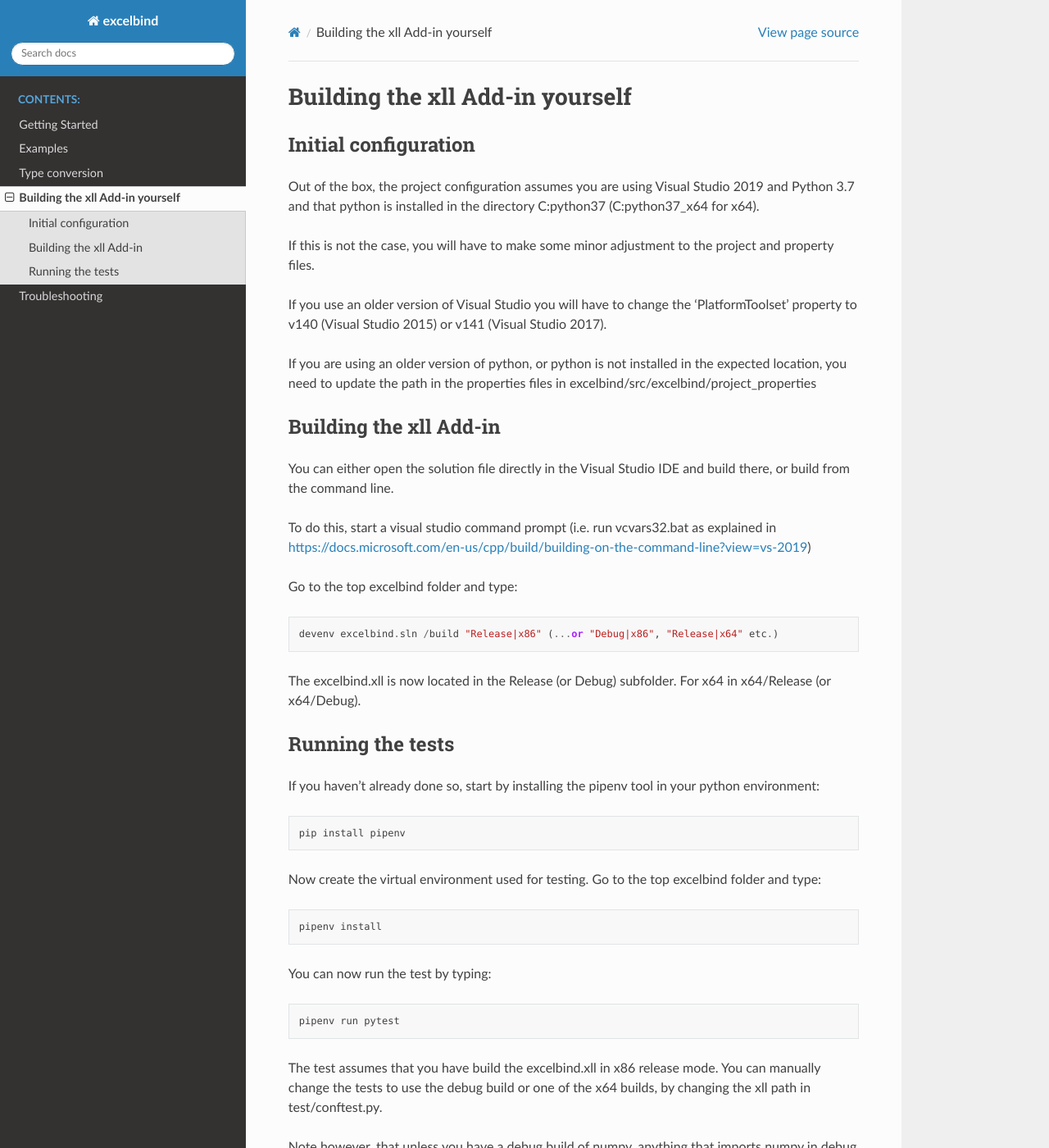
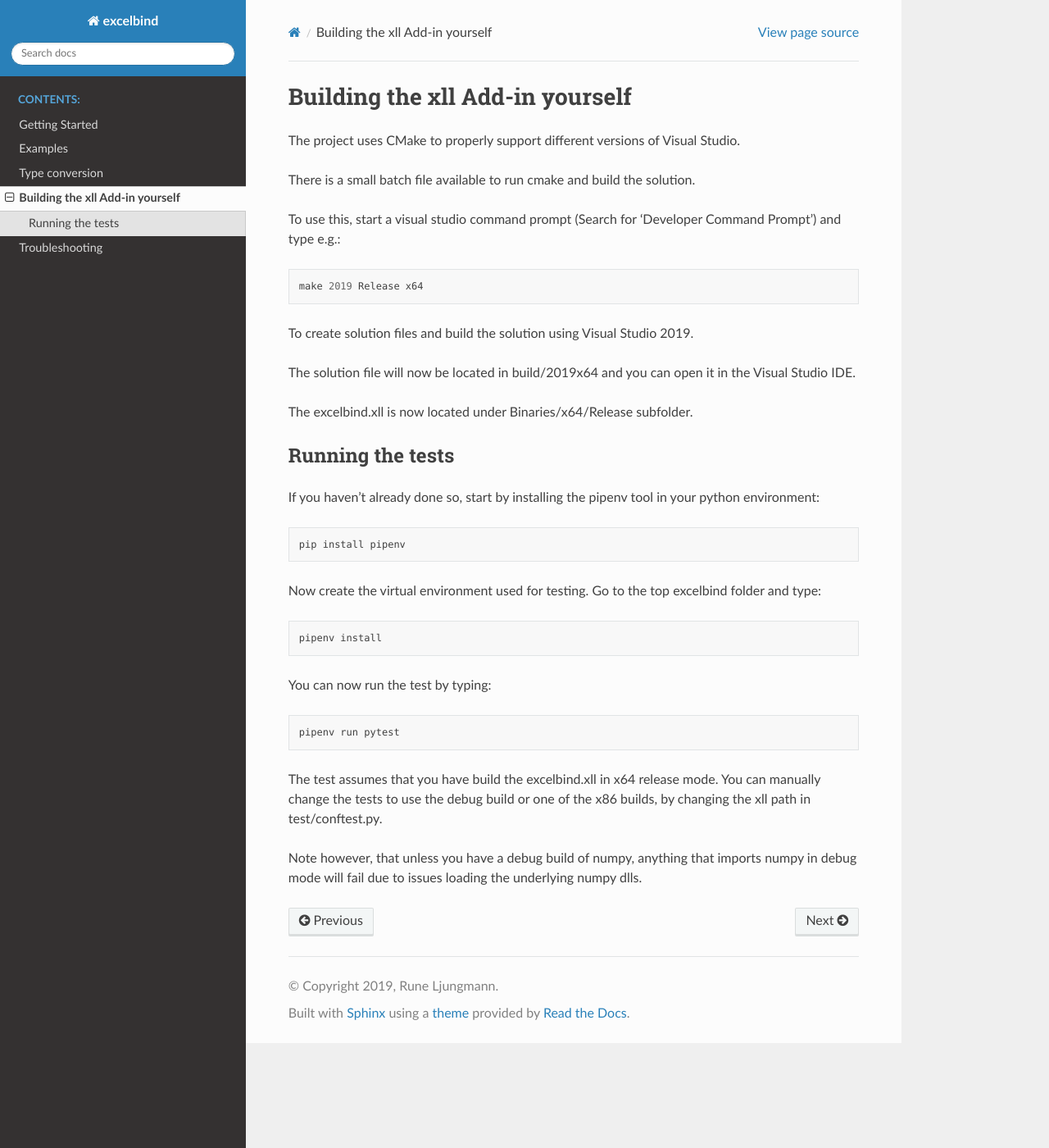
Before and after one commit to RuneLjungmann/excelbind, a Sphinx documentation site: the page built from docs/building.rst, in a window 1280 px wide and 1400 px high. Shown: the whole window at 82% size. Built offline with Sphinx 7.4.7 and the Read the Docs theme 2.0.0, drawn with Linux system fonts in a browser that asks for light colours.

Commit message:
Updated docs to reflect CMake change

```diff
--- a/docs/building.rst
+++ b/docs/building.rst
@@ -1,28 +1,19 @@
 Building the xll Add-in yourself
 ================================
 
+The project uses CMake to properly support different versions of Visual Studio.
 
-Initial configuration
----------------------
-Out of the box, the project configuration assumes you are using Visual Studio 2019 and Python 3.7 and that python is installed in the directory C:\python37 (C:\python37_x64 for x64).
+There is a small batch file available to run cmake and build the solution.
 
-If this is not the case, you will have to make some minor adjustment to the project and property files.
+To use this, start a visual studio command prompt (Search for 'Developer Command Prompt') and type e.g.::
 
-If you use an older version of Visual Studio you will have to change the 'PlatformToolset' property to v140 (Visual Studio 2015) or v141 (Visual Studio 2017).
+    make 2019 Release x64
 
-If you are using an older version of python, or python is not installed in the expected location, you need to update the path in the properties files in excelbind/src/excelbind/project_properties
+To create solution files and build the solution using Visual Studio 2019.
 
-Building the xll Add-in
------------------------
-You can either open the solution file directly in the Visual Studio IDE and build there, or build from the command line.
+The solution file will now be located in build/2019x64 and you can open it in the Visual Studio IDE.
 
-To do this, start a visual studio command prompt (i.e. run vcvars32.bat as explained in https://docs.microsoft.com/en-us/cpp/build/building-on-the-command-line?view=vs-2019)
-
-Go to the top excelbind folder and type::
-
-    devenv excelbind.sln /build "Release|x86" (...or "Debug|x86", "Release|x64" etc.)
-
-The excelbind.xll is now located in the Release (or Debug) subfolder. For x64 in x64/Release (or x64/Debug).
+The excelbind.xll is now located under Binaries/x64/Release subfolder.
 
 Running the tests
 -----------------
@@ -38,8 +29,8 @@ You can now run the test by typing::
 
     pipenv run pytest
 
-The test assumes that you have build the excelbind.xll in x86 release mode.
-You can manually change the tests to use the debug build or one of the x64 builds, by changing the xll path in test/conftest.py.
+The test assumes that you have build the excelbind.xll in x64 release mode.
+You can manually change the tests to use the debug build or one of the x86 builds, by changing the xll path in test/conftest.py.
 
 Note however, that unless you have a debug build of numpy,
 anything that imports numpy in debug mode will fail due to issues loading the underlying numpy dlls.
--- a/docs/index.rst
+++ b/docs/index.rst
@@ -35,6 +35,7 @@ Requirements
 If you want to build the project yourself you will also need:
 
 - Visual Studio 2015 or higher
+- CMake version 3.1 or higher (comes automatically with Visual Studio 2019)
 - The pipenv python package installed
 
 Acknowledgments
```
Also changed, not shown: 2 other files.
